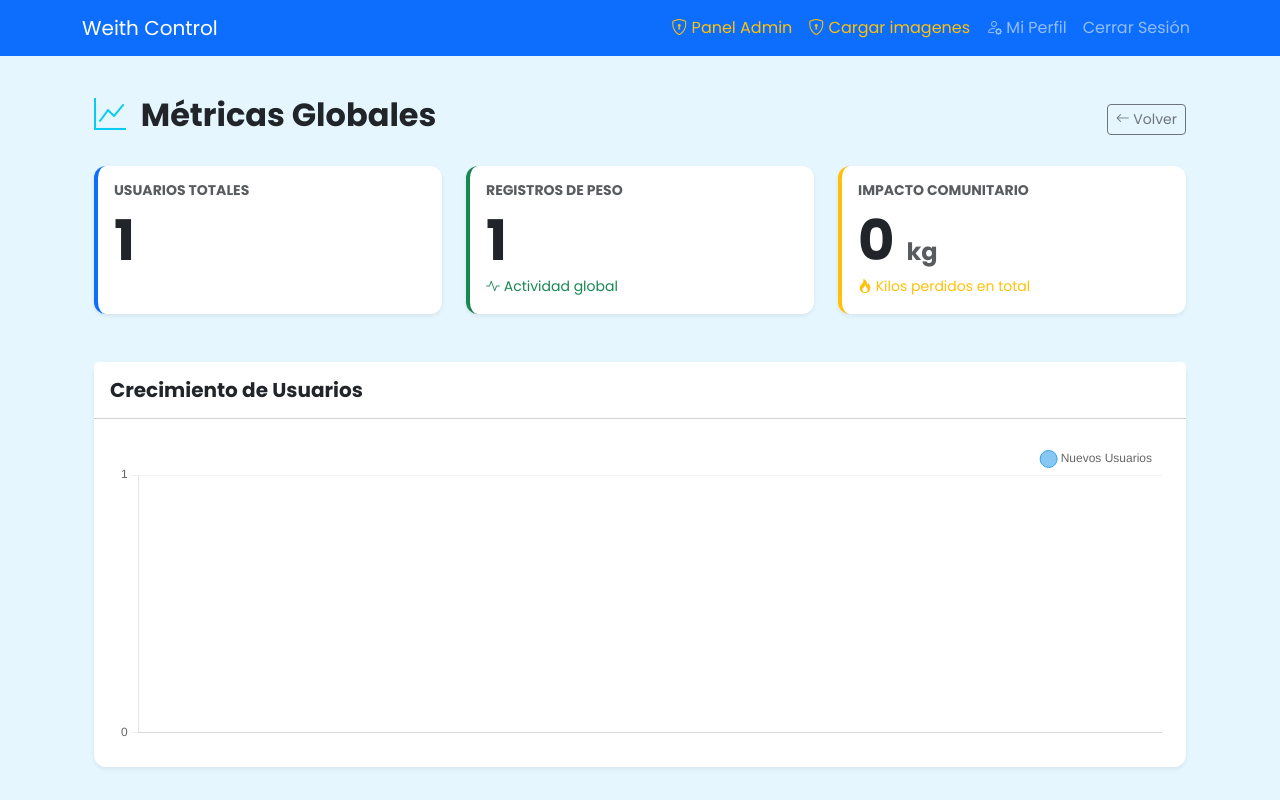
After one commit to nbilbaos/wControl-PythonProject, a Flask app: page /admin/metrics in a window 1280 px wide. The commit adds this page. Run offline with Flask 3, Linux system fonts and the light colour scheme; the visitor is signed in with stand-in values (Sample User, id 1); a database or web service that is not in the repository returns one stand-in record (values such as "Sample title"); data that the repository does not hold is empty.

Commit message:
Funcionalidades Admin

```diff
--- a/app/admin/routes.py
+++ b/app/admin/routes.py
@@ -1,7 +1,8 @@
 from datetime import datetime, timezone
-from flask import Blueprint, render_template, current_app, session, redirect, url_for, request, flash
+from flask import Blueprint, render_template, current_app, session, redirect, url_for, request, flash, abort
 from app.decorators import login_required, admin_required
 import os
+from bson.objectid import ObjectId
 from werkzeug.utils import secure_filename
 
 # Configuración de subida (asegúrate de crear la carpeta static/uploads/screenshots)
@@ -21,11 +22,7 @@ def panel():
     if not session.get('is_admin'):
         return redirect(url_for('main.dashboard'))
 
-    # Ejemplo: Listar todos los usuarios registrados
-    users_collection = current_app.db.users
-    all_users = list(users_collection.find())
-
-    return render_template('admin/panel.html', users=all_users)
+    return render_template('admin/panel.html')
 
 @admin_bp.route('/manage_screenshots', methods=['GET', 'POST'])
 @login_required
@@ -80,3 +77,106 @@ def delete_screenshot(id):
                 pass
             flash('Imagen eliminada.', 'info')
     return redirect(url_for('admin.manage_screenshots'))
+
+
+# 1. RUTA PARA LISTAR USUARIOS
+@admin_bp.route('/users')
+@login_required
+def manage_users():
+    if not session.get('is_admin'):
+        return redirect(url_for('main.dashboard'))
+
+    # Traemos todos los usuarios (excluyendo la contraseña por seguridad)
+    users = list(current_app.db.users.find({}, {'password': 0}).sort('created_at', -1))
+
+    return render_template('admin/manage_users.html', users=users)
+
+
+# 2. RUTA PARA ELIMINAR USUARIO
+@admin_bp.route('/delete_user/<user_id>', methods=['POST'])
+@login_required
+def delete_user(user_id):
+    if not session.get('is_admin'):
+        return redirect(url_for('main.dashboard'))
+
+    # PROTECCIÓN: Evitar que el admin se borre a sí mismo por error
+    if user_id == session['user_id']:
+        flash('No puedes eliminar tu propia cuenta de administrador desde aquí.', 'danger')
+        return redirect(url_for('admin.manage_users'))
+
+    # 1. Eliminar historial de pesos del usuario
+    current_app.db.weight_entries.delete_many({'user_id': user_id})
+
+    # 2. Eliminar al usuario
+    current_app.db.users.delete_one({'_id': ObjectId(user_id)})
+
+    flash('Usuario y sus datos eliminados correctamente.', 'success')
+    return redirect(url_for('admin.manage_users'))
+
+
+# Métricas
+
+@admin_bp.route('/metrics')
+@login_required
+def platform_metrics():
+    if not session.get('is_admin'):
+        return redirect(url_for('main.dashboard'))
+
+    # 1. Totales Generales
+    total_users = current_app.db.users.count_documents({})
+    total_entries = current_app.db.weight_entries.count_documents({})
+
+    # 2. Cálculo de "Kilos Perdidos" (Igual que antes...)
+    total_weight_lost = 0
+    all_users = current_app.db.users.find({}, {'_id': 1})
+
+    for u in all_users:
+        history = list(current_app.db.weight_entries.find({'user_id': str(u['_id'])}).sort('recorded_date', 1))
+        if len(history) > 1:
+            start = history[0]['weight']
+            current = history[-1]['weight']
+            if start > current:
+                total_weight_lost += (start - current)
+
+    # 3. Datos para el Gráfico (CORREGIDO)
+    pipeline = [
+        # --- FILTRO DE SEGURIDAD NUEVO ---
+        {
+            "$match": {
+                "created_at": {"$exists": True, "$ne": None, "$type": "date"}
+            }
+        },
+        # ---------------------------------
+        {
+            "$group": {
+                "_id": {
+                    "year": {"$year": "$created_at"},
+                    "month": {"$month": "$created_at"}
+                },
+                "count": {"$sum": 1}
+            }
+        },
+        {"$sort": {"_id.year": 1, "_id.month": 1}}
+    ]
+
+    monthly_stats = list(current_app.db.users.aggregate(pipeline))
+
+    # Formatear para Chart.js
+    labels = []
+    data = []
+    meses_nombres = ["", "Ene", "Feb", "Mar", "Abr", "May", "Jun", "Jul", "Ago", "Sep", "Oct", "Nov", "Dic"]
+
+    for item in monthly_stats:
+        # Protección extra por si acaso MongoDB deja pasar algo raro
+        if item['_id']['month'] and item['_id']['year']:
+            mes_num = item['_id']['month']
+            year = item['_id']['year']
+            labels.append(f"{meses_nombres[mes_num]} {year}")
+            data.append(item['count'])
+
+    return render_template('admin/platform_metrics.html',
+                           total_users=total_users,
+                           total_entries=total_entries,
+                           total_weight_lost=round(total_weight_lost, 1),
+                           chart_labels=labels,
+                           chart_data=data)
--- /dev/null
+++ b/app/templates/admin/platform_metrics.html
@@ -0,0 +1,117 @@
+{% extends "base.html" %}
+
+{% block content %}
+<div class="container py-4">
+    <div class="d-flex justify-content-between align-items-center mb-4">
+        <h2 class="fw-bold"><i class="bi bi-graph-up text-info me-2"></i> Métricas Globales</h2>
+        <a href="{{ url_for('admin.panel') }}" class="btn btn-outline-secondary btn-sm">
+            <i class="bi bi-arrow-left"></i> Volver
+        </a>
+    </div>
+
+    <div class="row g-4 mb-5">
+        <div class="col-md-4">
+            <div class="card shadow-sm border-0 border-start border-4 border-primary h-100">
+                <div class="card-body">
+                    <h6 class="text-muted text-uppercase small fw-bold">Usuarios Totales</h6>
+                    <h1 class="display-4 fw-bold text-dark mb-0">{{ total_users }}</h1>
+                </div>
+            </div>
+        </div>
+        <div class="col-md-4">
+            <div class="card shadow-sm border-0 border-start border-4 border-success h-100">
+                <div class="card-body">
+                    <h6 class="text-muted text-uppercase small fw-bold">Registros de Peso</h6>
+                    <h1 class="display-4 fw-bold text-dark mb-0">{{ total_entries }}</h1>
+                    <small class="text-success"><i class="bi bi-activity"></i> Actividad global</small>
+                </div>
+            </div>
+        </div>
+        <div class="col-md-4">
+            <div class="card shadow-sm border-0 border-start border-4 border-warning h-100">
+                <div class="card-body">
+                    <h6 class="text-muted text-uppercase small fw-bold">Impacto Comunitario</h6>
+                    <h1 class="display-4 fw-bold text-dark mb-0">{{ total_weight_lost }} <span class="fs-4 text-muted">kg</span></h1>
+                    <small class="text-warning"><i class="bi bi-fire"></i> Kilos perdidos en total</small>
+                </div>
+            </div>
+        </div>
+    </div>
+
+    <div class="card shadow-sm border-0">
+        <div class="card-header bg-white py-3">
+            <h5 class="fw-bold mb-0">Crecimiento de Usuarios</h5>
+        </div>
+        <div class="card-body p-4">
+            <div style="height: 300px;">
+                <canvas id="growthChart"></canvas>
+            </div>
+        </div>
+    </div>
+</div>
+
+<script src="https://cdn.jsdelivr.net/npm/chart.js"></script>
+<script>
+    document.addEventListener('DOMContentLoaded', function() {
+        const ctx = document.getElementById('growthChart').getContext('2d');
+
+        // CORRECCIÓN CLAVE: Usamos | tojson para pasar los datos de forma segura
+        const chartLabels = {{ chart_labels | tojson }};
+        const chartData = {{ chart_data | tojson }};
+
+        new Chart(ctx, {
+            type: 'bar',
+            data: {
+                labels: chartLabels,
+                datasets: [{
+                    label: 'Nuevos Usuarios',
+                    data: chartData,
+                    backgroundColor: 'rgba(54, 162, 235, 0.6)',
+                    borderColor: 'rgba(54, 162, 235, 1)',
+                    borderWidth: 1,
+                    borderRadius: 4,
+                    barPercentage: 0.6 // Hace las barras un poco más delgadas y elegantes
+                }]
+            },
+            options: {
+                responsive: true,
+                maintainAspectRatio: false,
+                scales: {
+                    y: {
+                        beginAtZero: true,
+                        ticks: {
+                            stepSize: 1, // Para que no muestre decimales en usuarios (ej: 1.5 personas)
+                            precision: 0
+                        },
+                        grid: {
+                            color: 'rgba(0, 0, 0, 0.05)' // Líneas de guía más suaves
+                        }
+                    },
+                    x: {
+                        grid: {
+                            display: false // Ocultamos la cuadrícula vertical para limpieza visual
+                        }
+                    }
+                },
+                plugins: {
+                    legend: {
+                        display: true,
+                        position: 'top',
+                        align: 'end',
+                        labels: {
+                            boxWidth: 12,
+                            usePointStyle: true
+                        }
+                    },
+                    tooltip: {
+                        backgroundColor: 'rgba(0,0,0,0.8)',
+                        padding: 12,
+                        cornerRadius: 8
+                    }
+                }
+            }
+        });
+    });
+</script>
+
+{% endblock %}
--- a/app/templates/base.html
+++ b/app/templates/base.html
@@ -50,11 +50,13 @@
                                 </li>
                             {% endif %}
 
+                            {% if not session.get('is_admin') %}
                             <li class="nav-item">
                                 <a class="nav-link" href="{{ url_for('main.dashboard') }}">
                                     <i class="bi bi-house"></i> Mi Dashboard
                                 </a>
                             </li>
+                            {% endif %}
 
                             <li class="nav-item">
                                 <a class="nav-link" href="{{ url_for('main.profile') }}">
```
Also changed, not shown: app/templates/admin/manage_users.html (added, +59 -0 lines), app/templates/admin/panel.html (+6 -6 lines).
